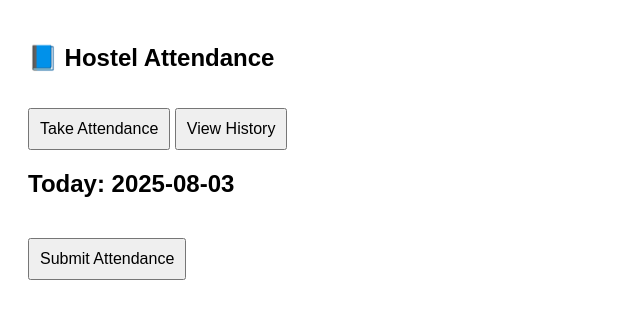
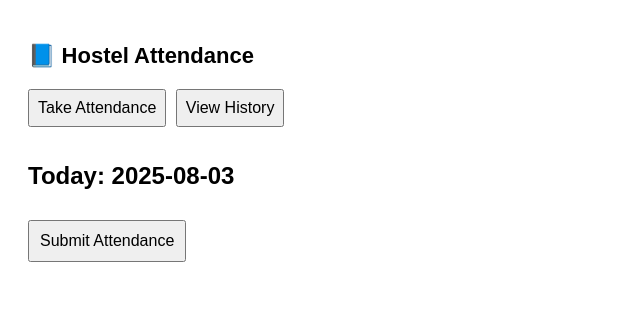
Before and after one commit to shadabalam117/Attendance, a plain HTML site: page index.html in a window 1280 px wide. Shown: the whole page, without its empty margins (0-640 px from the left). Drawn offline with Linux system fonts and the light colour scheme; no server answers.

Commit message:
Update style.css

```diff
--- a/css/style.css
+++ b/css/style.css
@@ -2,11 +2,24 @@ body {
   font-family: Arial, sans-serif;
   padding: 20px;
 }
+
 h1 {
-  font-size: 24px;
+  font-size: 22px;
+  margin-bottom: 10px;
 }
+
+#tabs button {
+  padding: 8px;
+  margin-right: 5px;
+  margin-bottom: 15px;
+}
+
+#studentList div {
+  margin: 5px 0;
+}
+
 button {
-  margin-top: 20px;
+  margin-top: 10px;
   padding: 10px;
   font-size: 16px;
 }
```
